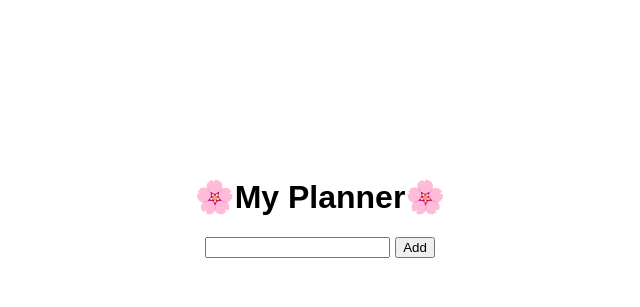
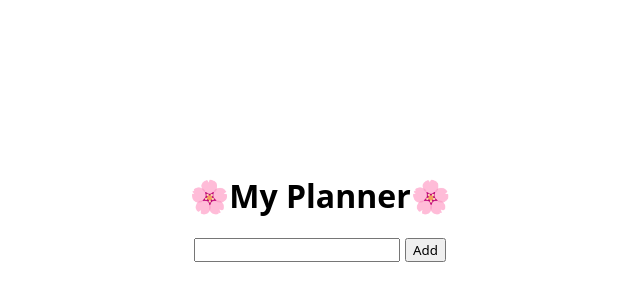
Before and after one commit to ju-nmd2023/fop-todo-list-tade23xu, a plain HTML site: page index.html in a window 1280 px wide. Shown: the part 172-479 px from the top of the page, without its empty margins (320-960 px from the left). Drawn offline with Linux system fonts and the light colour scheme.

Commit message:
I changed the font

```diff
--- a/main.css
+++ b/main.css
@@ -1,5 +1,6 @@
 * {
-  font-family: sans-serif;
+  font-family: system-ui, -apple-system, BlinkMacSystemFont, "Segoe UI", Roboto,
+    Oxygen, Ubuntu, Cantarell, "Open Sans", "Helvetica Neue", sans-serif;
 }
 
 body,
@@ -21,11 +22,11 @@ html {
 .input-container {
   display: flex;
   align-items: center;
-  margin-bottom: 10px; /* Adjust as needed */
+  margin-bottom: 10px;
 }
 
 .input-container input {
-  margin-right: 5px; /* Adjust as needed */
+  margin-right: 5px;
 }
 
 #planner {
```
